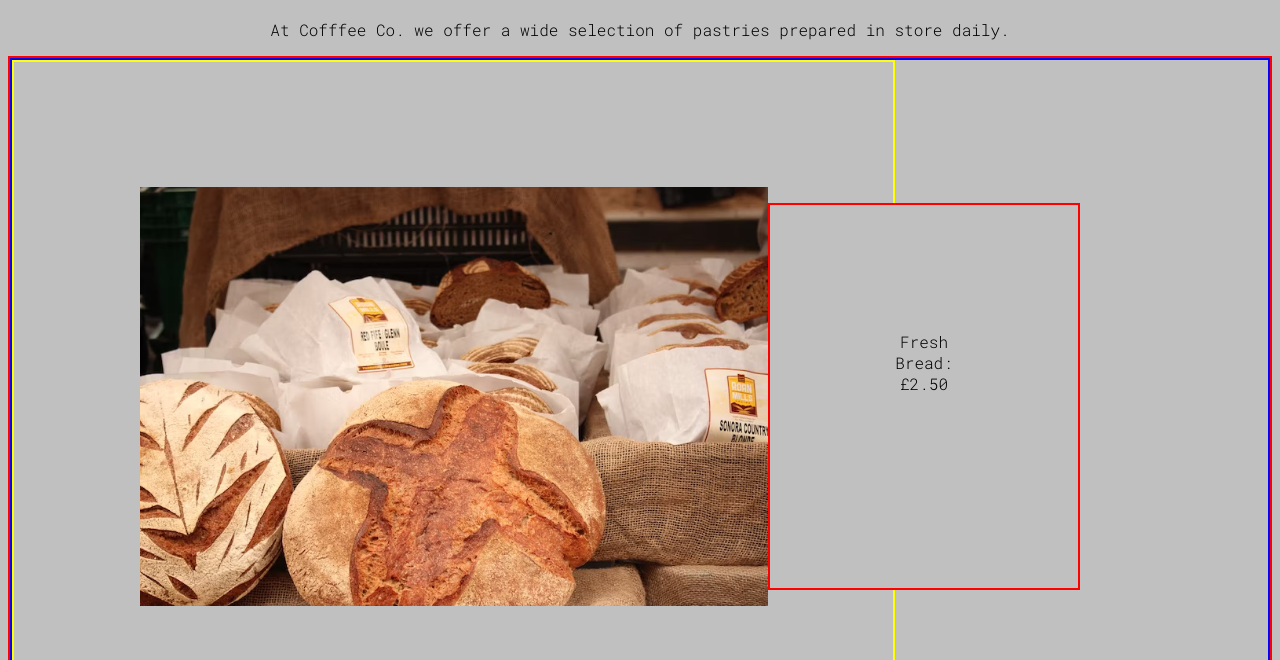
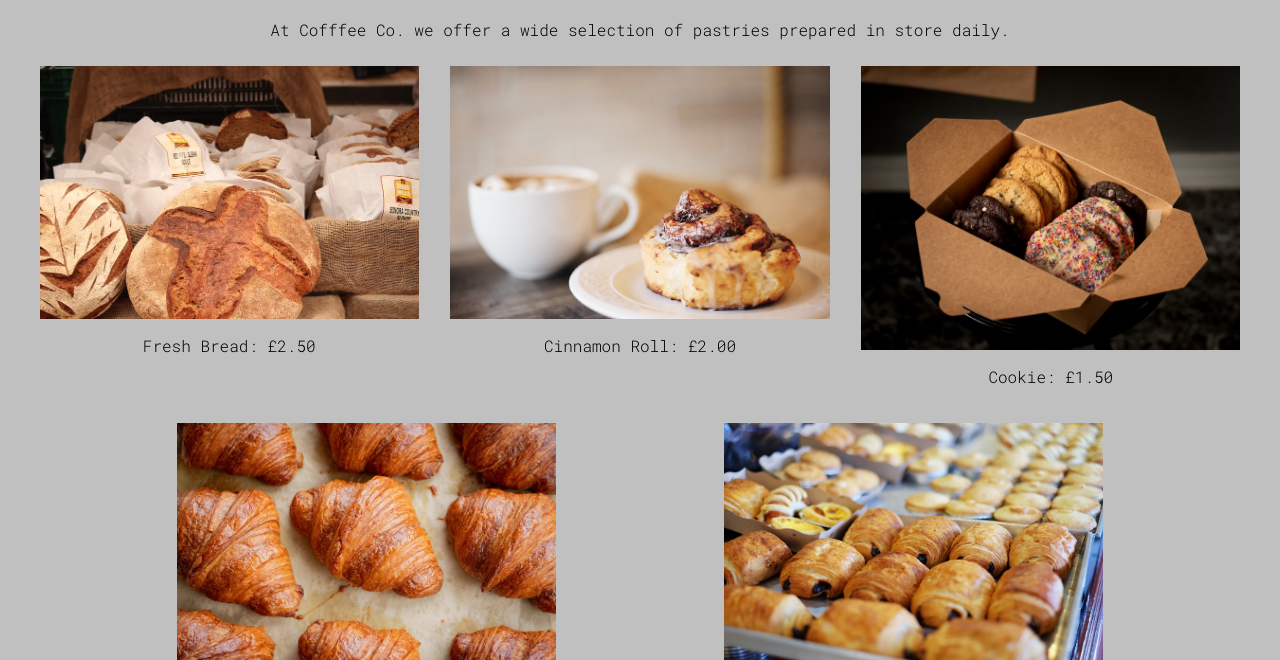
Before and after one commit to ShigaleBooboo/MyCoffeeWebsiteProject, a plain HTML site: page pastries.html in a window 1280 px wide. Shown: the part 140-800 px from the top of the page. Drawn offline with Linux system fonts and the light colour scheme.

Commit message:
Add files via upload

```diff
--- a/pastries.html
+++ b/pastries.html
@@ -7,7 +7,7 @@
     <link rel="preconnect" href="https://fonts.googleapis.com">
     <link rel="preconnect" href="https://fonts.gstatic.com" crossorigin>
     <link href="https://fonts.googleapis.com/css2?family=Roboto+Mono:wght@300&display=swap" rel="stylesheet">
-    <title>Document</title>
+    <title>Coffee Co. Website</title>
 </head>
 <body>
     <div class="navbar-top">
@@ -25,32 +25,30 @@
 
     <p class="menu_discription">At Cofffee Co. we offer a wide selection of pastries prepared in store daily.</p>
 
-    <div class="pastries_content">
     <div class="pastries_menu">
         <div class="pastries">
             <img src="photos/bread.jpeg" alt="fresh bread">
-                <p class="pastries_text">Fresh Bread: £2.50</p>
+            <p>Fresh Bread: £2.50</p>
         </div>
 
         <div class="pastries">
-                <p class="pastries_text">Cinnamon Roll: £2.00</p>
-                <img src="photos/cinnamon_roll.jpeg">
+            <img src="photos/cinnamon_roll.jpeg" alt="a cinnamon roll">
+            <p>Cinnamon Roll: £2.00</p>
         </div>
 
         <div class="pastries">
-                <img src="photos/cookies.jpeg">
-                <p class="pastries_text">Cookie: £1.50</p>
+            <img src="photos/cookies.jpeg" alt="box of cookies">
+            <p>Cookie: £1.50</p>
         </div>
 
         <div class="pastries">
-                <p class="pastries_text">Croissant: £2.00</p>
-                <img src="photos/croissant.jpeg">
+            <img src="photos/croissant.jpeg" alt="croissants">
+            <p>Croissant: £2.00</p>
         </div>
 
         <div class="pastries">
-                <img src="photos/pain_au_chocolat.jpeg">
+            <img src="photos/pain_au_chocolat.jpeg" alt="pain au chocolat">
             <p>Pain au Chocolat: £2.00</p>
-            </div>
         </div>
     </div>
 
--- a/style.css
+++ b/style.css
@@ -54,9 +54,9 @@ p {
     padding: 10px;
 }
 
-#main-img {
+/* #main-img {
     border: solid 2px red;
-}
+} */
 
 #img-container {
     /*border: solid 2px blue;*/
@@ -78,17 +78,19 @@ p {
 .drinks_menu {
     display: flex;
     justify-content: space-evenly;
-    /* flex-wrap: wrap; */
+    flex-wrap: wrap;
     /* flex-direction: column;
     justify-content: center; */
-    border: solid 2px blue;
+    /* border: solid 2px blue; */
 }
 
 .drinks {
     /* display: flex; */
-    width: 15%;
-    /* padding:10%; */
-    border: solid 2px yellow;
+    width: 30%;
+    /* padding-bottom: 10px; */
+    /* border: solid 2px yellow; */
+    margin-bottom: 10px;
+    margin-top: 10px;
 }
 
 /* .drinks_text {
@@ -96,30 +98,32 @@ p {
     border: solid 2px red;
 } */
 
-.pastries_content {
+/* .pastries_content {
     display: flex;
     justify-content: center;
     border: solid 2px red;
-}
+} */
 
 .pastries_menu {
     display: flex;
-    flex-direction: column;
-    justify-content: center;
-    border: solid 2px blue;
+    /* flex-direction: column; */
+    justify-content: space-evenly;
+    flex-wrap: wrap;
+    /* border: solid 2px blue; */
 }
 
 .pastries {
-    display: flex;
-    width: 50%;
-    padding:10%;
-    border: solid 2px yellow;
+    /* display: flex; */
+    width: 30%;
+    padding-top: 10px;
+    padding-bottom: 10px;
+    /* border: solid 2px yellow; */
 }
 
-.pastries_text {
+/* .pastries_text {
     padding: 20%;
     border: solid 2px red;
-}
+} */
 
 #menu_discription {
     text-align: center;
```
Also changed, not shown: drinks.html (+4 -6 lines), index.html (+1 -1 lines). Lines whose indentation alone changed are shown as unchanged.
